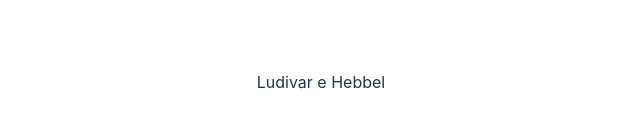
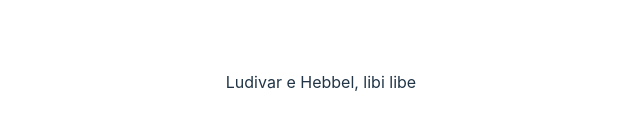
Before and after one commit to lprazeres/gittest, a React (Vite) app: page / in a window 1280 px wide. Shown: the part 318-448 px from the top of the page, without its empty margins (319-959 px from the left). Built offline with nearby package versions, Linux system fonts and the light colour scheme.

Commit message:
libilibi

```diff
--- a/src/App.tsx
+++ b/src/App.tsx
@@ -6,7 +6,7 @@ function App() {
 
   return (
     <div className="App">
-Ludivar e Hebbel
+Ludivar e Hebbel, libi libe
     </div>
   )
 }
```
